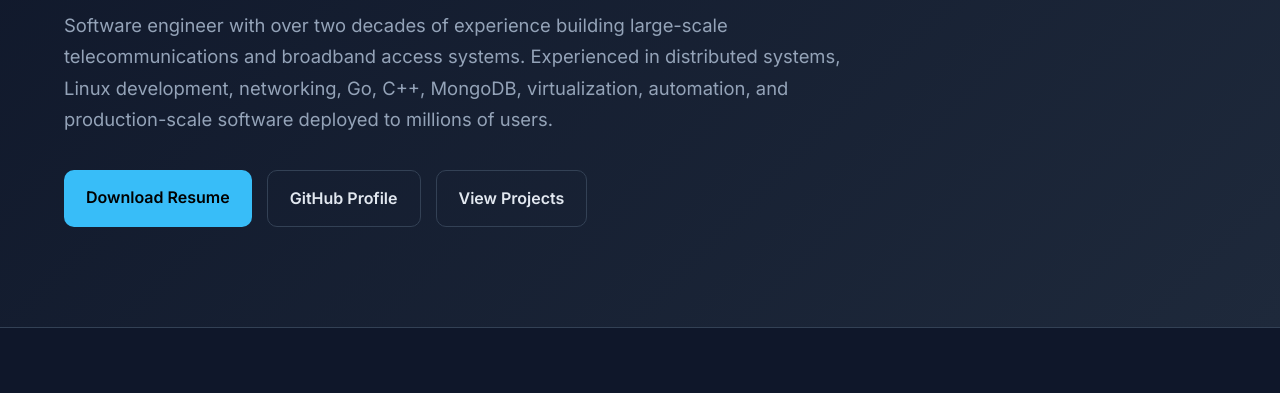
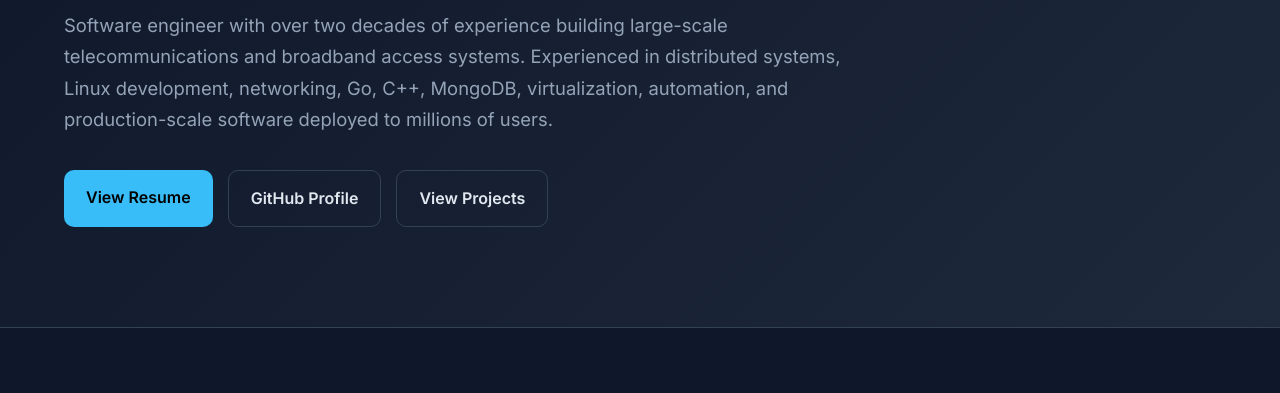
Before and after one commit to gablue316-rw/gablue316-rw.github.io, a plain HTML site: page index.html in a window 1280 px wide. Shown: the part 266-659 px from the top of the page. Drawn offline with Linux system fonts and the light colour scheme.

Commit message:
Update resume link to new file name

```diff
--- a/index.html
+++ b/index.html
@@ -206,7 +206,12 @@
         </p>
 
         <div class="button-row">
-            <a href="resume.pdf" class="btn btn-primary">Download Resume</a>
+            <a href="JamesRandallWest_Resume_06112026.pdf"
+               class="btn btn-primary"
+               target="_blank">
+               View Resume
+            </a>
+
             <a href="https://github.com/gablue316-rw" class="btn btn-secondary">GitHub Profile</a>
             <a href="#projects" class="btn btn-secondary">View Projects</a>
         </div>
```
